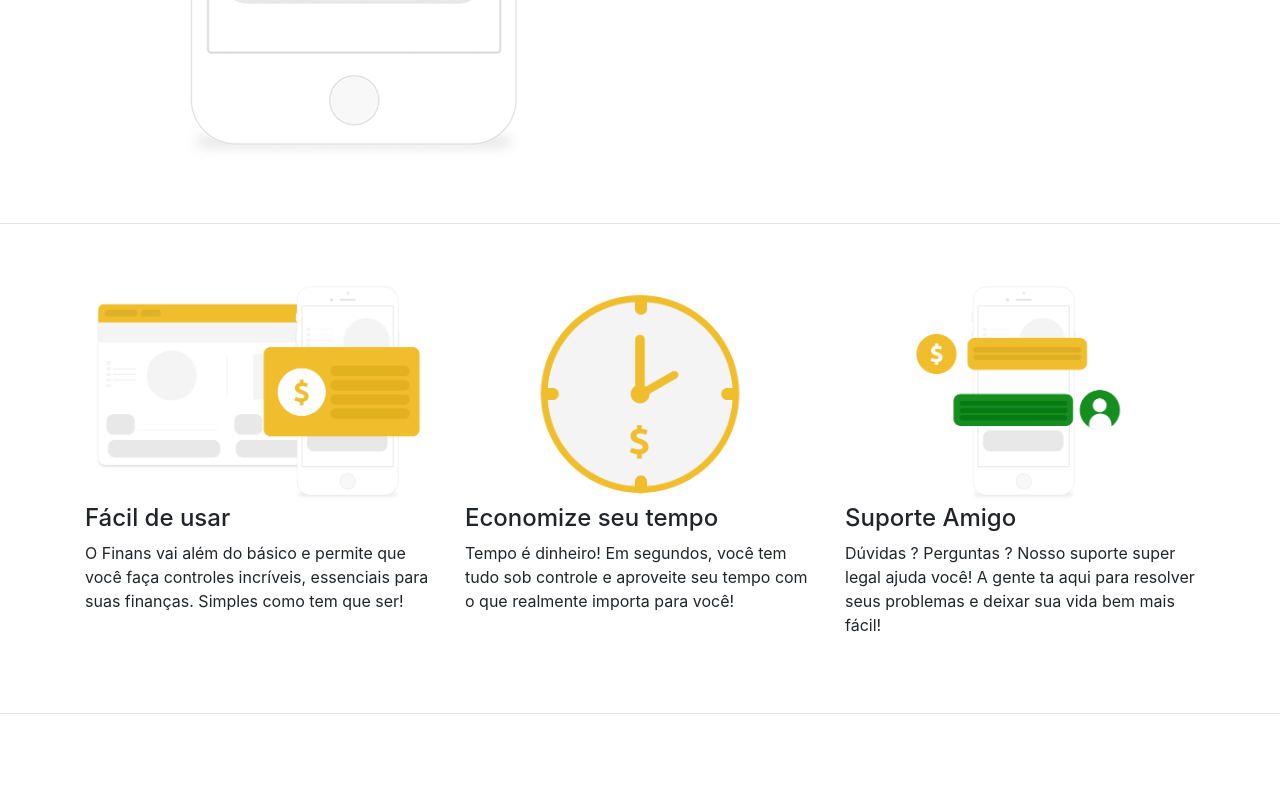
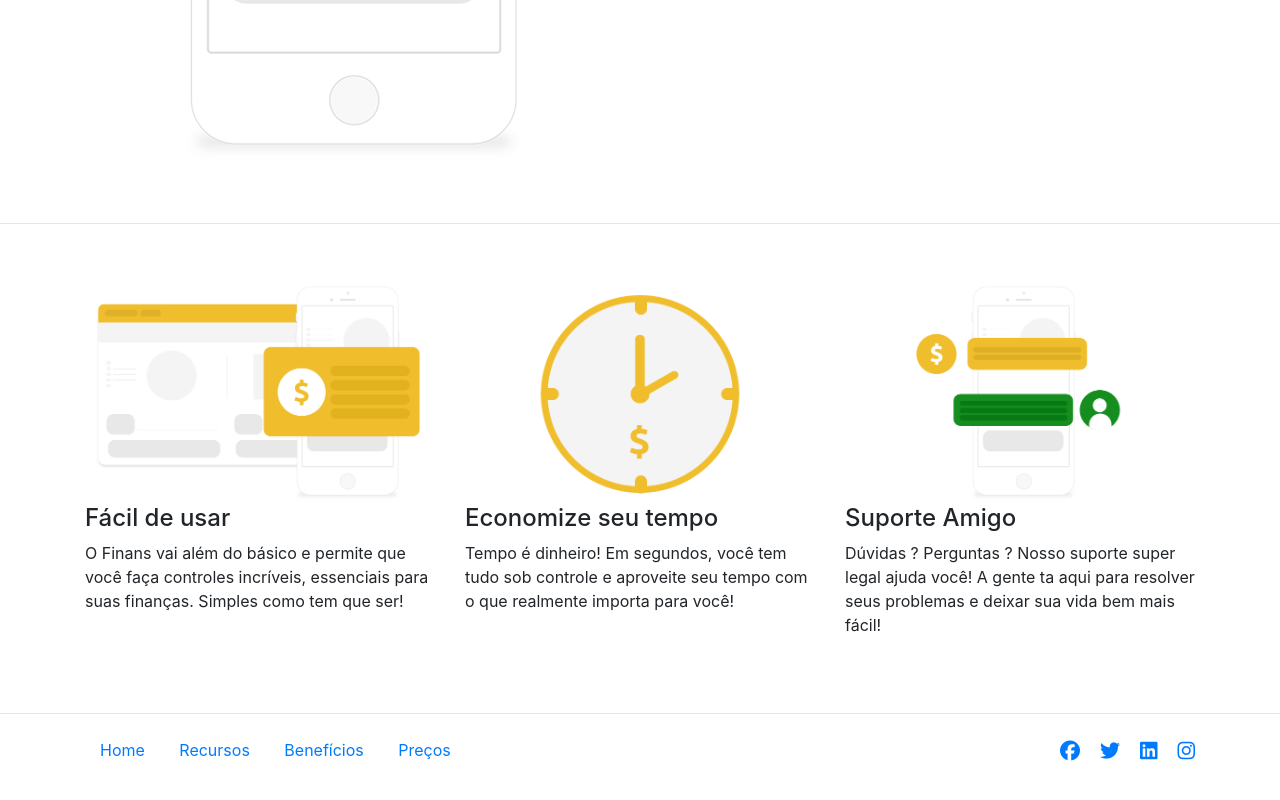
Before and after one commit to Marczewskii/Finans, a plain HTML site: page Projeto Finans/index.html in a window 1280 px wide. Shown: the part 1630-2430 px from the top of the page. Before the commit the page ends 2344 px from the top, so only its background shows below. Drawn offline with nearby package versions, Linux system fonts and the light colour scheme.

Commit message:
Criacao do rodape com links e icones das redes sociais

```diff
--- a/Projeto Finans/css/estilo.css
+++ b/Projeto Finans/css/estilo.css
@@ -7,3 +7,11 @@
     padding: 60px 0px;
     border-bottom: 1px solid #e5e5e5;
 }
+
+footer p a {
+    margin: 5px 15px;
+}
+
+#redes_sociais i{
+    margin-left: 1em;
+}
--- a/Projeto Finans/index.html
+++ b/Projeto Finans/index.html
@@ -15,7 +15,8 @@
 </head>
 
 <body>
-    <header> <!-- Inicio Cabeçalho -->
+    <header>
+        <!-- Inicio Cabeçalho -->
         <nav class="navbar navbar-expand-sm navbar-light bg-warning">
             <div class="container">
                 <a href="#" class="navbar-brand">
@@ -47,14 +48,17 @@
         </nav>
     </header> <!-- Fim Cabeçalho -->
 
-    <section id="home"> <!-- Inicio da seção home -->
+    <section id="home">
+        <!-- Inicio da seção home -->
         <div class="container">
             <div class="row">
-                <div class="col-md-6 d-flex"> <!-- Textos da seção -->
+                <div class="col-md-6 d-flex">
+                    <!-- Textos da seção -->
                     <div class="align-self-center">
                         <h1 class="display-4">Suas contas, descomplicadas</h1>
                         <p>
-                           Usado por mais de 1 milhão de pessoas, o Finans é uma ferramenta online que vai facilitar sua vida financeira.
+                            Usado por mais de 1 milhão de pessoas, o Finans é uma ferramenta online que vai facilitar
+                            sua vida financeira.
                         </p>
 
                         <form class="mt-4 mb-4">
@@ -82,14 +86,16 @@
         </div>
     </section>
 
-    <section class="caixa"> <!-- Inicio da seção saiba -->
+    <section class="caixa">
+        <!-- Inicio da seção saiba -->
         <div class="container">
             <div class="row">
                 <div class="col-md-6 d-flex">
                     <div class="align-self-center">
                         <h2>Saiba para onde vai seu dinheiro</h2>
                         <p>
-                            Com o Finans, você categoriza todos os seus lançamentos. Com gráficos simples, você sabe de onde vem e para onde vai o seu dinheiro
+                            Com o Finans, você categoriza todos os seus lançamentos. Com gráficos simples, você sabe de
+                            onde vem e para onde vai o seu dinheiro
                         </p>
                         <a href="#" class="btn btn-primary">Veja mais</a>
                     </div>
@@ -101,7 +107,8 @@
         </div>
     </section> <!-- Fim da seção saiba -->
 
-    <section class="caixa"> <!-- Inicio da seção juros -->
+    <section class="caixa">
+        <!-- Inicio da seção juros -->
         <div class="container">
             <div class="row">
                 <div class="col-md-6">
@@ -111,7 +118,8 @@
                     <div class="align-self-center">
                         <h2>Pare de pagar juros e economize</h2>
                         <p>
-                           Manter as contas em dia é sempre um problema ? O finans avisa você: receba alertas de contas a pagar e a receber.
+                            Manter as contas em dia é sempre um problema ? O finans avisa você: receba alertas de contas
+                            a pagar e a receber.
                         </p>
                         <a href="#" class="btn btn-primary">Veja mais</a>
                     </div>
@@ -120,33 +128,66 @@
         </div>
     </section> <!-- Fim da seção juros -->
 
-    <section class="caixa"> <!-- Inicio da seção juros -->
+    <section class="caixa">
+        <!-- Inicio da seção recursos -->
         <div class="container">
             <div class="row">
                 <div class="col-md-4">
                     <img src="imgs/facil.png" class="img-fluid">
                     <h4>Fácil de usar</h4>
                     <p>
-                       O Finans vai além do básico e permite que você faça controles incríveis, essenciais para suas finanças. Simples como tem que ser!
+                        O Finans vai além do básico e permite que você faça controles incríveis, essenciais para suas
+                        finanças. Simples como tem que ser!
                     </p>
                 </div>
                 <div class="col-md-4">
                     <img src="imgs/economize.png" class="img-fluid">
                     <h4>Economize seu tempo</h4>
                     <p>
-                        Tempo é dinheiro! Em segundos, você tem tudo sob controle e aproveite seu tempo com o que realmente importa para você!
+                        Tempo é dinheiro! Em segundos, você tem tudo sob controle e aproveite seu tempo com o que
+                        realmente importa para você!
                     </p>
                 </div>
                 <div class="col-md-4">
                     <img src="imgs/suporte.png" class="img-fluid">
                     <h4>Suporte Amigo</h4>
                     <p>
-                        Dúvidas ? Perguntas ? Nosso suporte super legal ajuda você! A gente ta aqui para resolver seus problemas e deixar sua vida bem mais fácil!
+                        Dúvidas ? Perguntas ? Nosso suporte super legal ajuda você! A gente ta aqui para resolver seus
+                        problemas e deixar sua vida bem mais fácil!
                     </p>
                 </div>
             </div>
         </div>
-    </section> <!-- Fim da seção juros -->
+    </section> <!-- Fim da seção recursos -->
+
+    <footer class="mt-4 mb-4">
+        <div class="container">
+            <div class="row">
+                <div class="col-md-8">
+                    <p>
+                        <a href="#">Home</a>
+                        <a href="#">Recursos</a>
+                        <a href="#">Benefícios</a>
+                        <a href="#">Preços</a>
+                    </p>
+                </div>
+                <div id="redes_sociais" class="col-md-4 d-flex justify-content-end">
+                    <a href="#">
+                        <i class="fab fa-facebook fa-lg"></i>
+                    </a>
+                    <a href="#">
+                        <i class="fab fa-twitter fa-lg"></i>
+                    </a>
+                    <a href="#">
+                        <i class="fab fa-linkedin fa-lg"></i>
+                    </a>
+                    <a href="#" class="">
+                        <i class="fab fa-instagram fa-lg"></i>
+                    </a>
+                </div>
+            </div>
+        </div>
+    </footer>
     <!-- JavaScript Bootstrap cdn -->
     <script src="https://code.jquery.com/jquery-3.2.1.slim.min.js"
         integrity="sha384-KJ3o2DKtIkvYIK3UENzmM7KCkRr/rE9/Qpg6aAZGJwFDMVNA/GpGFF93hXpG5KkN"
```
Lines whose indentation alone changed are shown as unchanged.
